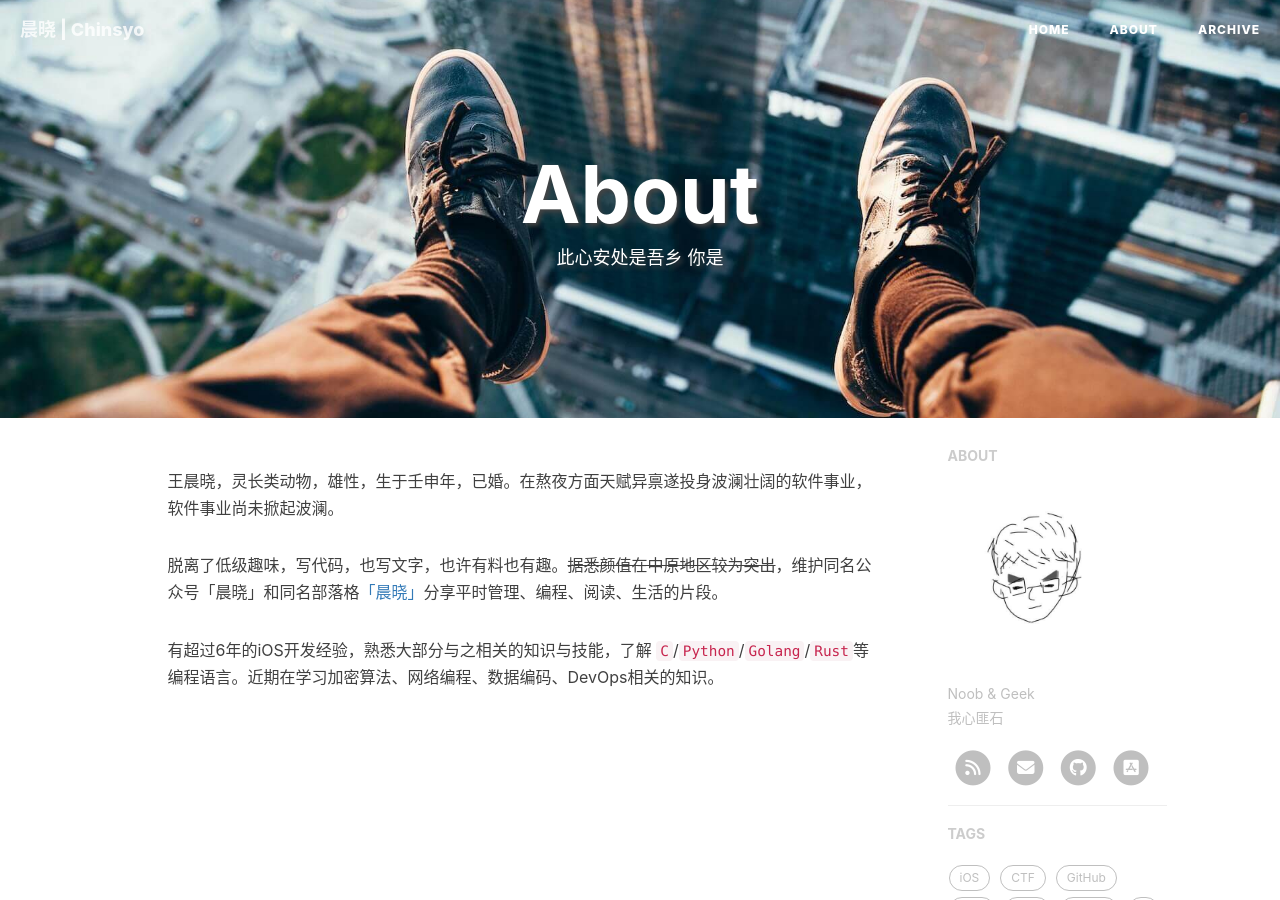
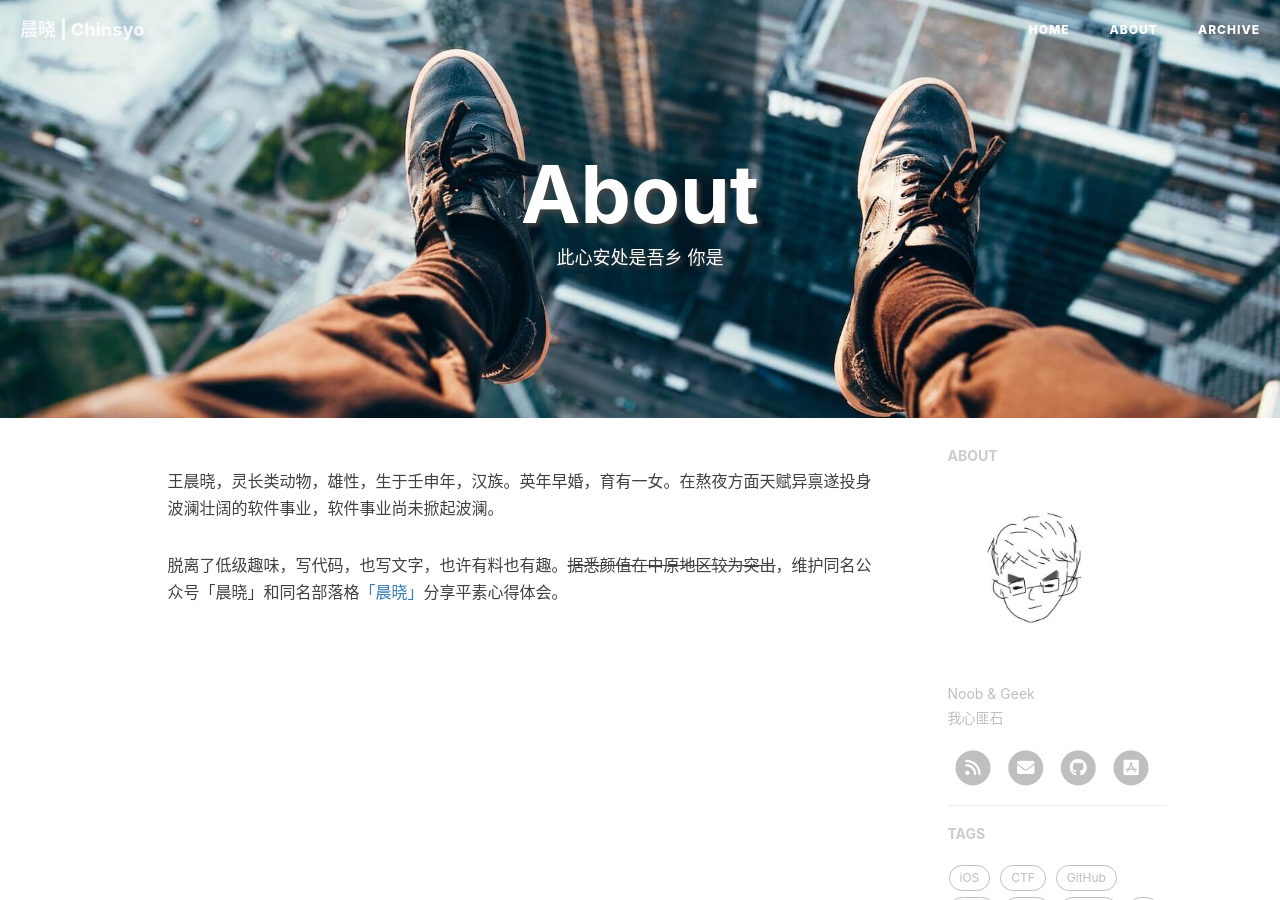
Before and after one commit to chinsyo/chinsyo.github.io, a Jekyll site: the page built from about.html, in a window 1280 px wide and 900 px high. Built offline with Jekyll 4.4.1, drawn with Linux system fonts in a browser that asks for light colours; comment, search, counter and statistics services are not loaded.

Commit message:
Update about.md

```diff
--- a/_includes/about.md
+++ b/_includes/about.md
@@ -1,5 +1,3 @@
-王晨晓，灵长类动物，雄性，生于壬申年，已婚。在熬夜方面天赋异禀遂投身波澜壮阔的软件事业，软件事业尚未掀起波澜。
+王晨晓，灵长类动物，雄性，生于壬申年，汉族。英年早婚，育有一女。在熬夜方面天赋异禀遂投身波澜壮阔的软件事业，软件事业尚未掀起波澜。
 
-脱离了低级趣味，写代码，也写文字，也许有料也有趣。~~据悉颜值在中原地区较为突出~~，维护同名公众号「晨晓」和同名部落格[「晨晓」](https://chinsyo.com)分享平时管理、编程、阅读、生活的片段。
-
-有超过6年的iOS开发经验，熟悉大部分与之相关的知识与技能，了解 `C`/`Python`/`Golang`/`Rust`等编程语言。近期在学习加密算法、网络编程、数据编码、DevOps相关的知识。
+脱离了低级趣味，写代码，也写文字，也许有料也有趣。~~据悉颜值在中原地区较为突出~~，维护同名公众号「晨晓」和同名部落格[「晨晓」](https://chinsyo.com)分享平素心得体会。
```
